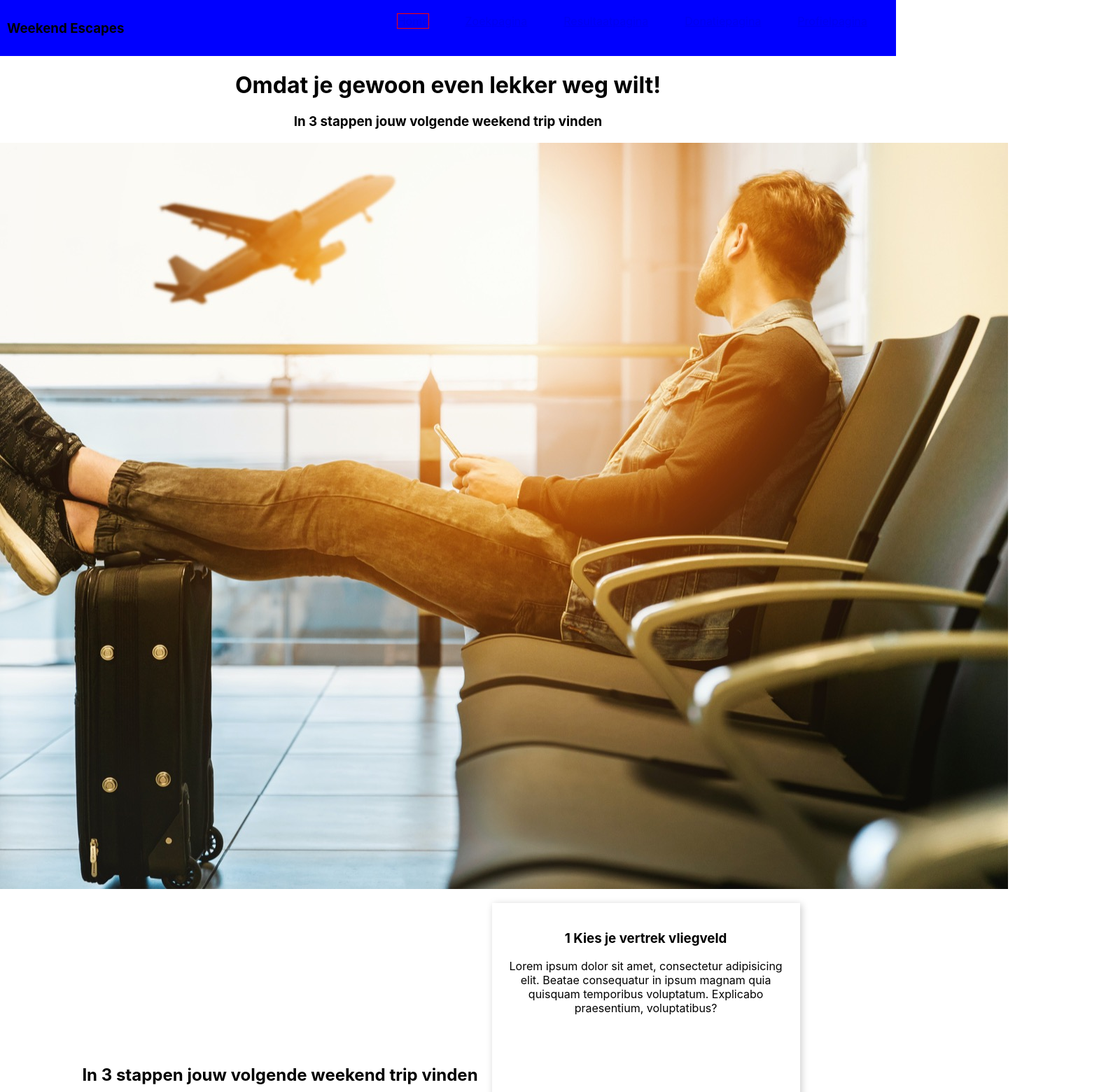
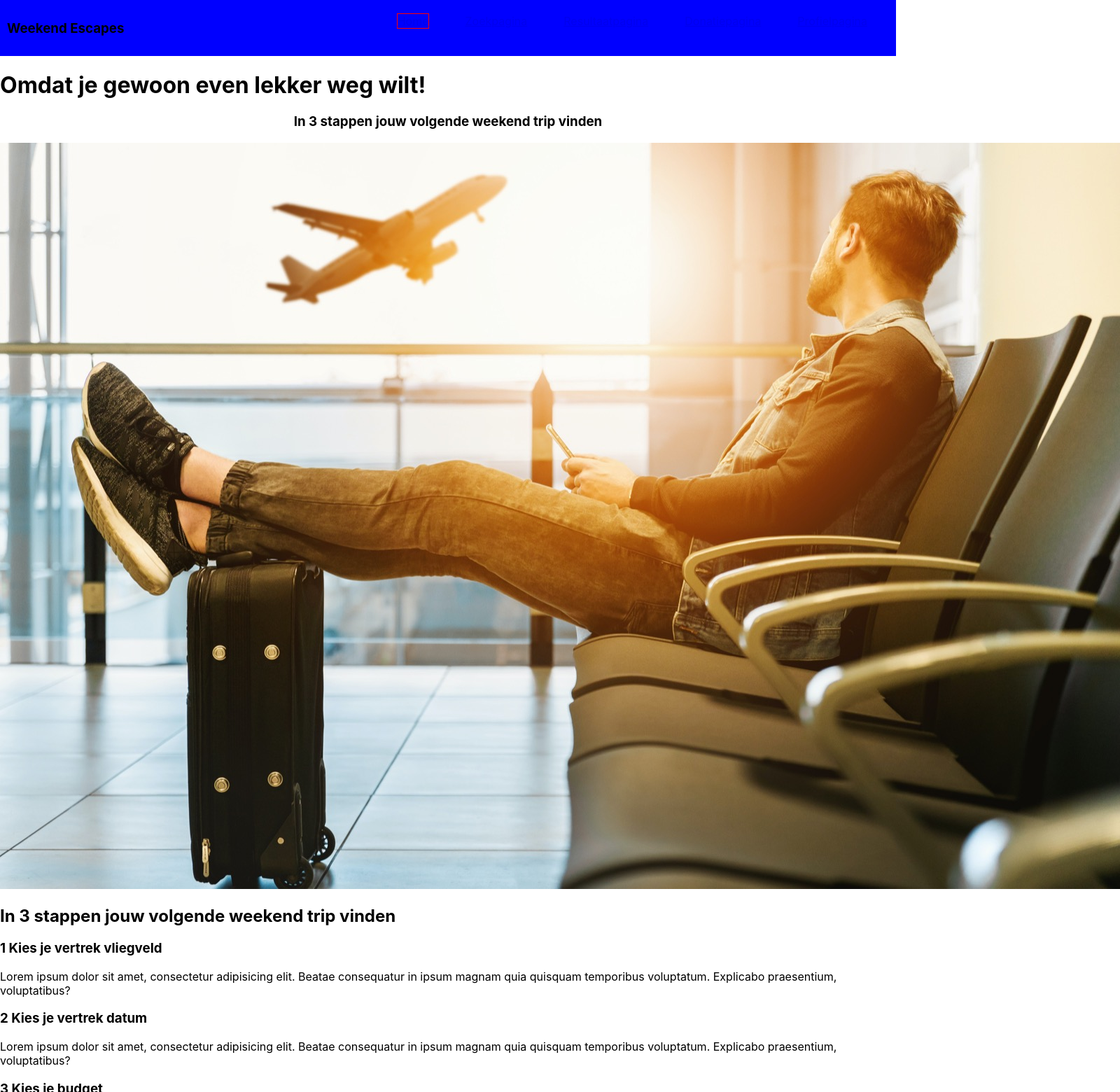
Before and after one commit to sebasvisser/2022-frontend-eindopdracht, a React (Create React App) app: page / in a window 1280 px wide. Shown: the top 1560 px of the page at 70% size, 1600 px wide, since content can reach past the window. Built offline with nearby package versions, Linux system fonts and the light colour scheme.

Commit message:
in donations localscope gemaakt voor de css zodat elke pagina eigen opmaak kan hebben

```diff
--- a/src/pages/donations/Donations.css
+++ b/src/pages/donations/Donations.css
@@ -1,22 +1,22 @@
-header h1, header h3 {
+.donationsPage header h1, header h3 {
     text-align: center;
 }
 
-main {
+.donationsPage main {
     display: flex;
     flex-wrap: wrap;
     justify-content: center;
     align-items: center;
 }
 
-section {
+.donationsPage section {
     display: flex;
     flex-wrap: wrap;
     justify-content: center;
     align-items: center;
 }
 
-article {
+.donationsPage article {
     width: 400px;
     height: 450px;
     margin: 20px;
@@ -26,18 +26,18 @@ article {
     box-shadow: 2px 2px 10px #ccc;
 }
 
-article ul {
+.donationsPage article ul {
     list-style: none;
     padding-left: 20px;
 }
 
-article ul li::before {
+.donationsPage article ul li::before {
     content: "✔";
     color: green;
     margin-right: 10px;
 }
 
-DonateButton {
+.donationsPage DonateButton {
     width: 100px;
     height: 40px;
     border: 2px solid darkgrey;
@@ -47,7 +47,7 @@ DonateButton {
     margin: 20px auto;
 }
 
-DonateButton[fantastisch='true'] {
+.donationsPage DonateButton[fantastisch='true'] {
     background-color: blue;
     color: white;
 }
--- a/src/pages/donations/Donations.js
+++ b/src/pages/donations/Donations.js
@@ -5,7 +5,7 @@ import "./Donations.css";
 
 function Donations() {
   return (
-    <>
+    <div className="donationsPage">
       <header>
         <h1>Doneer nu het nog kan!</h1>
         <h3>
@@ -48,7 +48,7 @@ function Donations() {
         </section>
       </main>
       <Footer />
-    </>
+    </div>
   );
 }
 
```
